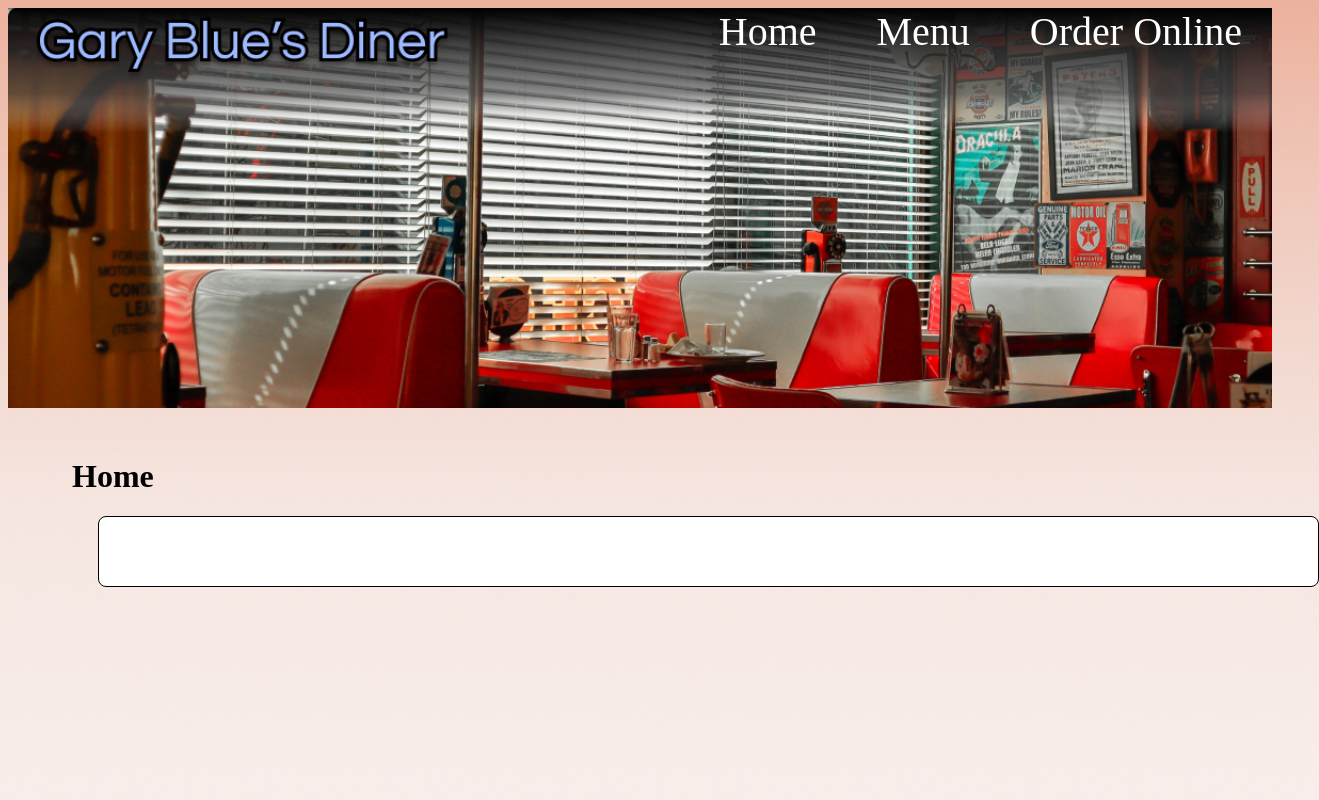
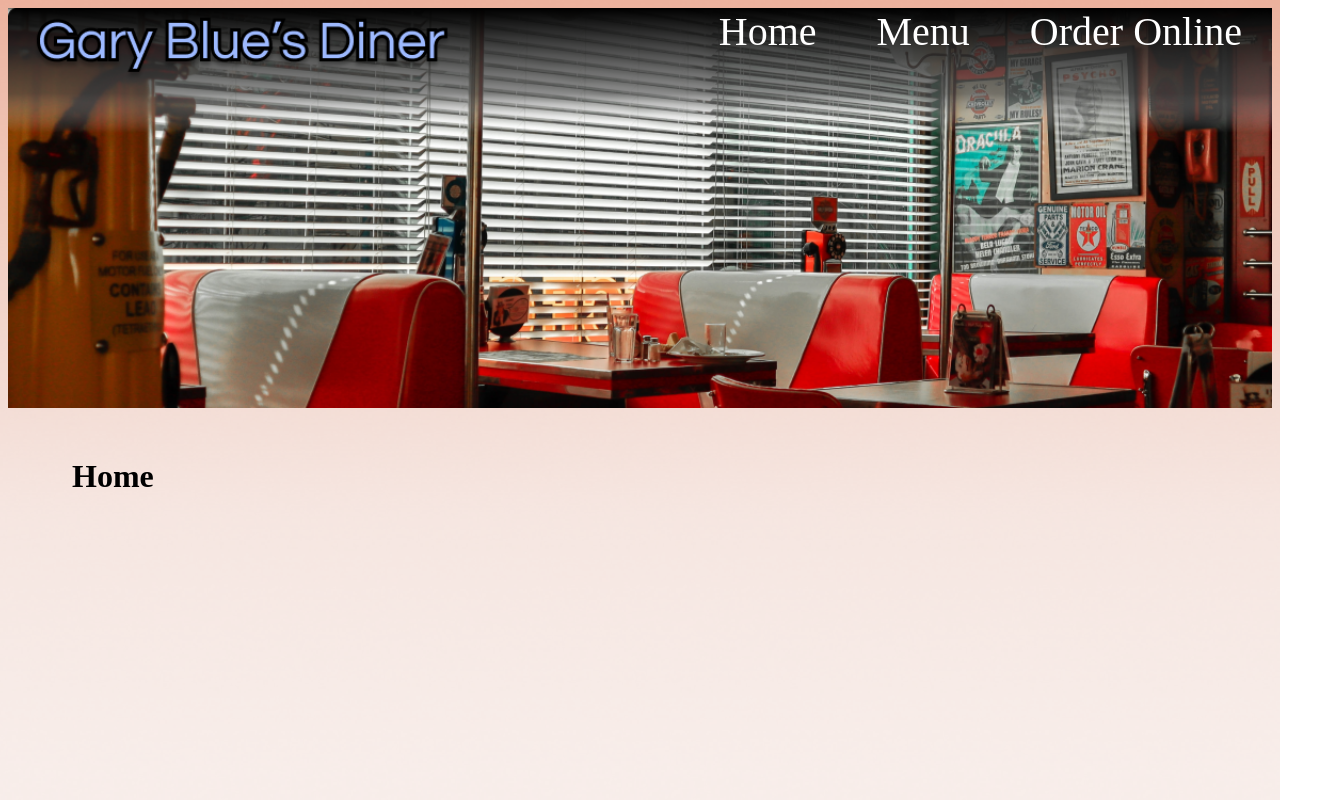
Before and after one commit to ashley-colbert/midtermsprintapp, a React (Create React App) app: page / in a window 1280 px wide. Shown: the whole page, 1319 px wide, since content can reach past the window. Built offline with nearby package versions, Linux system fonts and the light colour scheme; a web font is replaced by a local one.

Commit message:
Did some stuff

```diff
--- a/src/index.css
+++ b/src/index.css
@@ -27,16 +27,6 @@ nav {
   margin-bottom: 50px;
 }
 
-.rectangle-one {
-  margin-left: 90px;
-  border-radius: 8px;
-  display: flex;
-  width: 1219px;
-  height: 69px;
-  background-color: white;
-  border: 1px solid black;
-}
-
 h1 {
   margin-left: 2em;
 }
```
